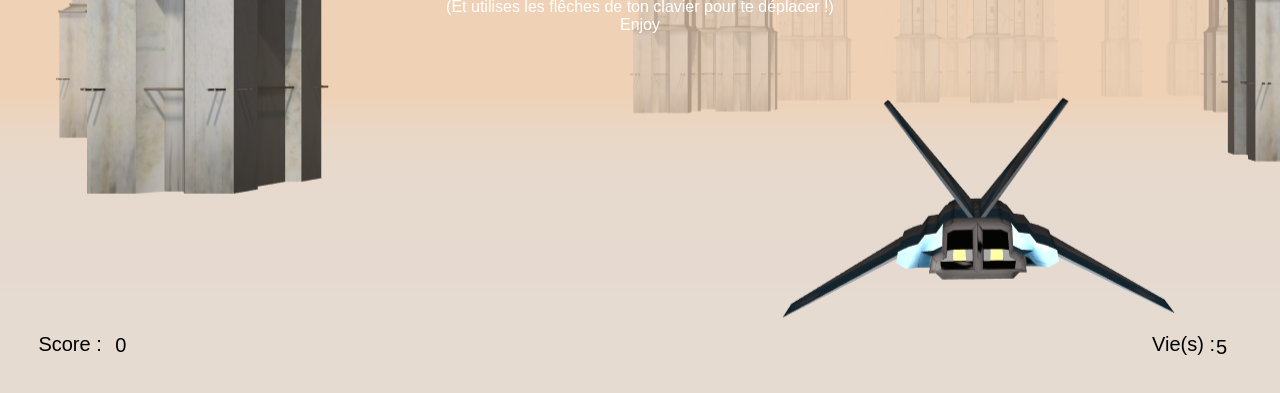
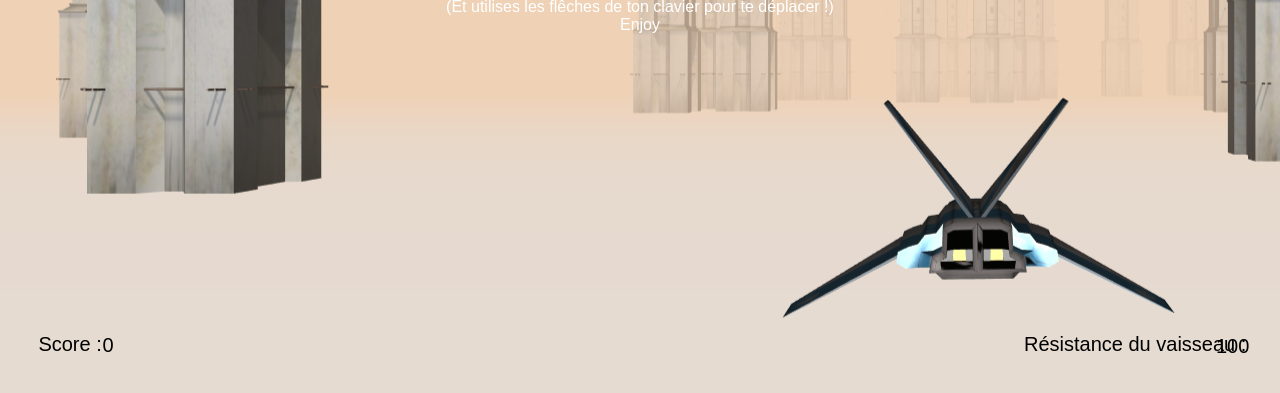
Before and after one commit to Prototype91/Star_Wars_GL, a website: page index.html in a window 1280 px wide. Shown: the part 407-800 px from the top of the page. Drawn offline with Linux system fonts and the light colour scheme.

Commit message:
life of the ship added and improved

```diff
--- a/index.html
+++ b/index.html
@@ -56,8 +56,8 @@
 
         #score_nb {
             position: absolute;
-            left: 9%;
-            top: 92.66%;
+            left: 8%;
+            top: 92.6666%;
             color: black;
             font-size: 20px;
 
@@ -67,14 +67,14 @@
             color: rgb(0, 0, 0);
             position: absolute;
             top: 90%;
-            left: 90%;
+            left: 80%;
             font-size: 20px;
         }
 
         #vie_nb {
             position: absolute;
             left: 95%;
-            top: 92.88%;
+            top: 92.8%;
             color: black;
             font-size: 20px;
 
@@ -93,7 +93,7 @@
     </div>
 
     <div id="vie">
-        <p> Vie(s) :</p>
+        <p> Résistance du vaisseau :</p>
     </div>
 
     <div id="vie_nb">
@@ -115,7 +115,7 @@
 
         //Affichage de la vie :
         let vie_div = document.getElementById('vie_nb');
-        vie_div.innerText = 5;
+        vie_div.innerText = 100;
     </script>
 
     <!--On appelle le moteur et le fichier webgl-->
--- a/js/game.js
+++ b/js/game.js
@@ -78,10 +78,10 @@ star_wars_gl.game = {
         loader.load('./fbx/source/castel maria.fbx', function (object) {
 
             //Boucle de génération des buildings aléatoires :
-            for (let i = 0; i < 100; i++) {
+            for (let i = 0; i < 300; i++) {
 
                 let cloned_buildings = object.clone();
-                cloned_buildings.position.set(entierAleatoire(-200, 200), -30, entierAleatoire(-15, -2500));
+                cloned_buildings.position.set(entierAleatoire(-1000, 1000), -30, entierAleatoire(-15, -2500));
                 star_wars_gl.game.buildings.push(cloned_buildings);
                 cloned_buildings.scale.set(0.2, 0.2, 0.2);
                 star_wars_gl.gfx_engine.scene.add(cloned_buildings);
@@ -123,6 +123,7 @@ star_wars_gl.game = {
             }
         };
         document.addEventListener('keydown', onKeyDown, false);
+
 
         //On affiche le résultat à l'aide du renderer
         star_wars_gl.gfx_engine.renderer.setClearColor('#2266ff');
@@ -172,6 +173,10 @@ star_wars_gl.game = {
                 star_wars_gl.gfx_engine.scene.remove(star_wars_gl.game.buildings[k]);
                 console.log("colision");
                 vie_div.innerText -= 1;
+
+                if(vie_div.innerText == 0){
+                    console.log("Game Over !")
+                }
             }
 
         };
```
